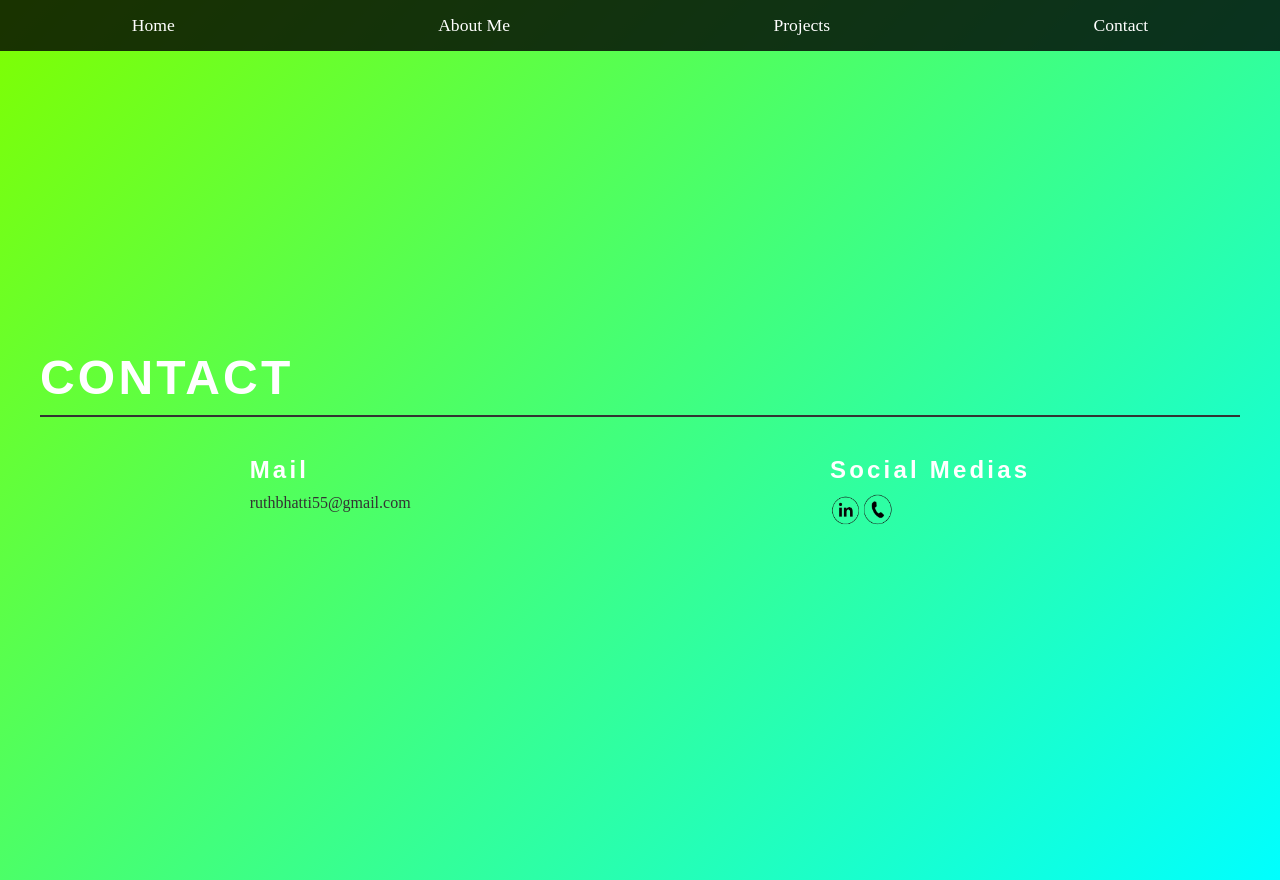
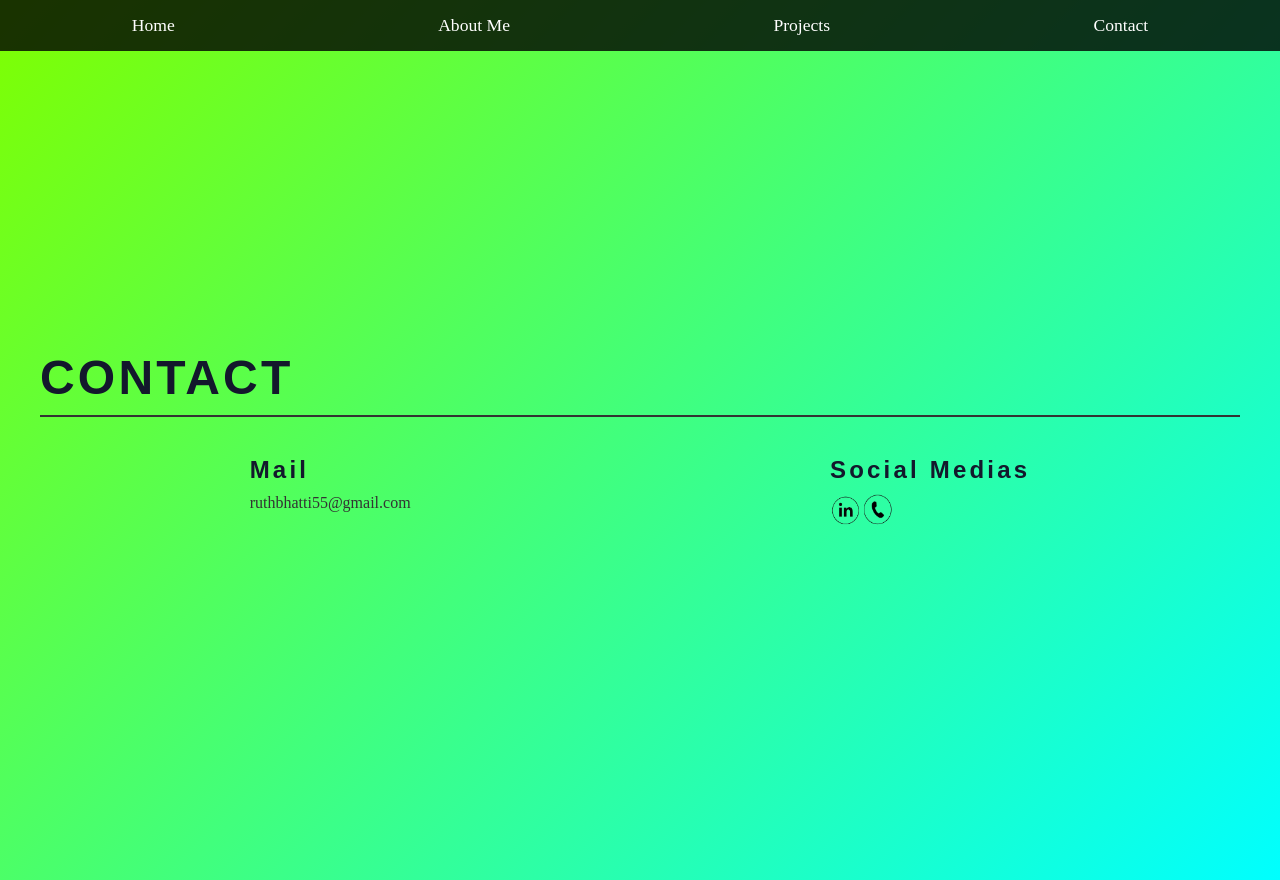
Before and after one commit to RuthBhatti/ruthbhatti-portfolio, a React (Vite) app: page /contact in a window 1280 px wide. Built offline with nearby package versions, Linux system fonts and the light colour scheme.

Commit message:
Added a color to the font on contactpage

```diff
--- a/src/components/Contact/Contact.scss
+++ b/src/components/Contact/Contact.scss
@@ -1,4 +1,6 @@
 @import '../../styles/partials/mixins';
+@import '../../styles/partials/variables';
+
 
 .contact-container {
     display: flex;
@@ -20,6 +22,7 @@
             font-size: 3rem;
             font-family: 'Arial', sans-serif;
             margin: 0;
+            color: $instock-black;
         }
 
         .contact-line {
@@ -35,6 +38,7 @@
         justify-content: space-around;
         width: 100%;
         flex-direction: column;
+
         @include tablet {
             flex-direction: row;
         }
@@ -53,6 +57,7 @@
                 font-size: 1.5rem;
                 margin-bottom: 10px;
                 font-family: 'Arial', sans-serif;
+                color: $instock-black;
             }
 
             a {
```
